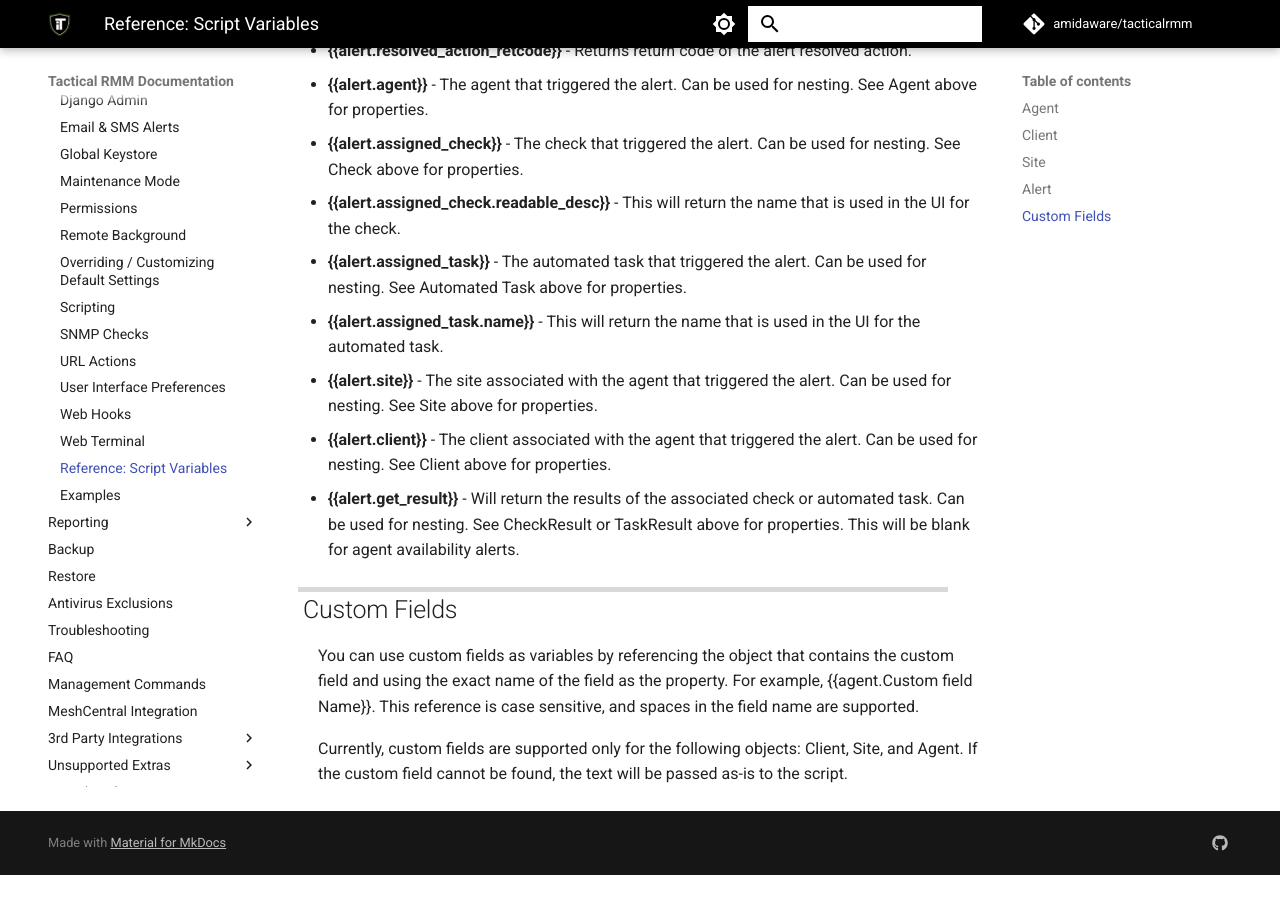
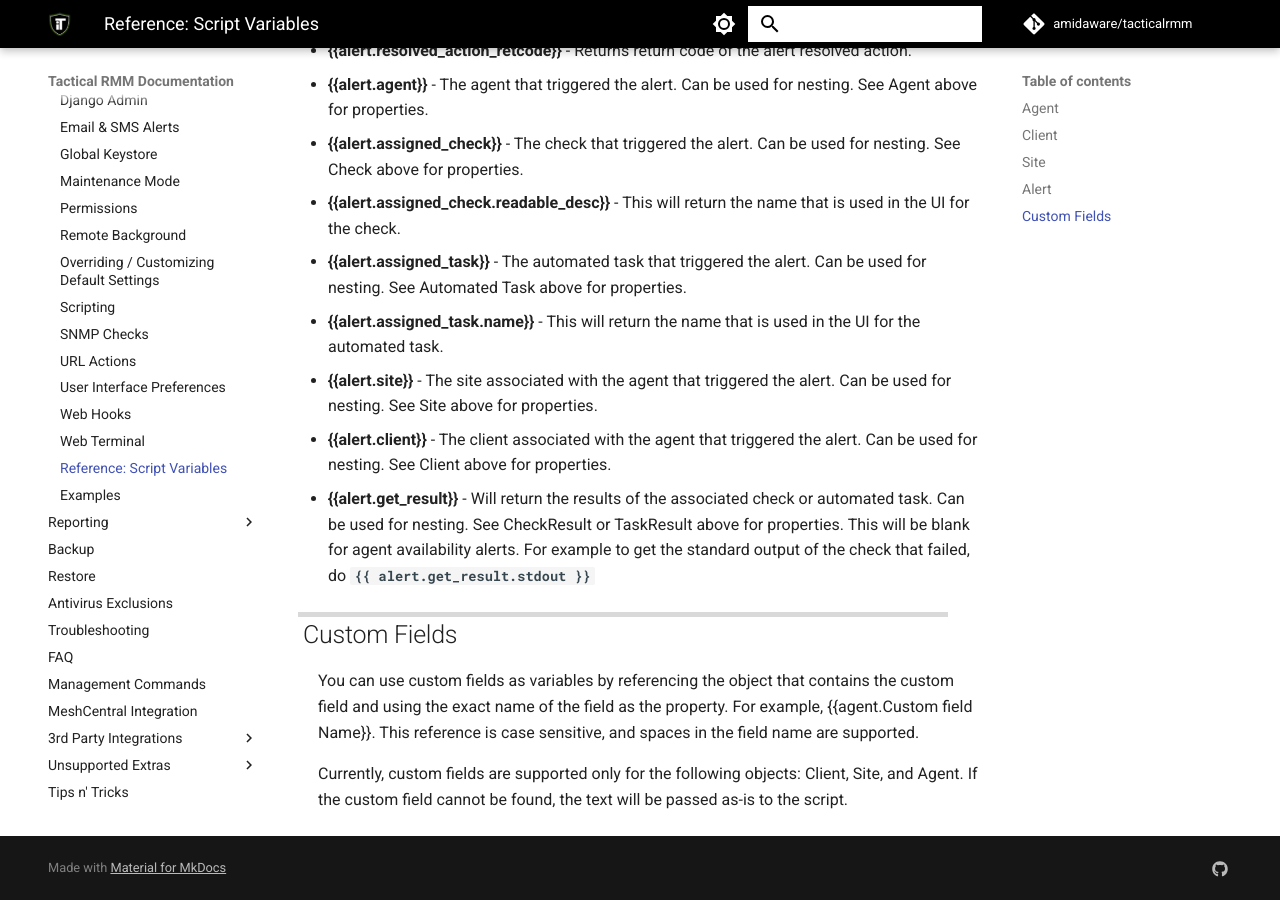
Before and after one commit to amidaware/trmm-docs, an MkDocs documentation site: the page built from docs/script_variables.md, in a window 1280 px wide and 900 px high, scrolled down 3049 px. Built offline with MkDocs 1.6.1 and Material for MkDocs 9.7.7, drawn with Linux system fonts in a browser that asks for light colours; comment, search, counter and statistics services are not loaded; before the commit the page ends 3924 px from its top, so only the background shows below that.

Commit message:
add alert.get_result.stdout

```diff
--- a/docs/script_variables.md
+++ b/docs/script_variables.md
@@ -102,7 +102,7 @@
 - **{{alert.site}}** - The site associated with the agent that triggered the alert. Can be used for nesting. See Site above for properties.
 - **{{alert.client}}** - The client associated with the agent that triggered the alert. Can be used for nesting. See Client above for properties.
 
-- **{{alert.get_result}}** - Will return the results of the associated check or automated task. Can be used for nesting. See CheckResult or TaskResult above for properties. This will be blank for agent availability alerts.
+- **{{alert.get_result}}** - Will return the results of the associated check or automated task. Can be used for nesting. See CheckResult or TaskResult above for properties. This will be blank for agent availability alerts. For example to get the standard output of the check that failed, do **``{{ alert.get_result.stdout }}``**
 
 ## Custom Fields
 
```
